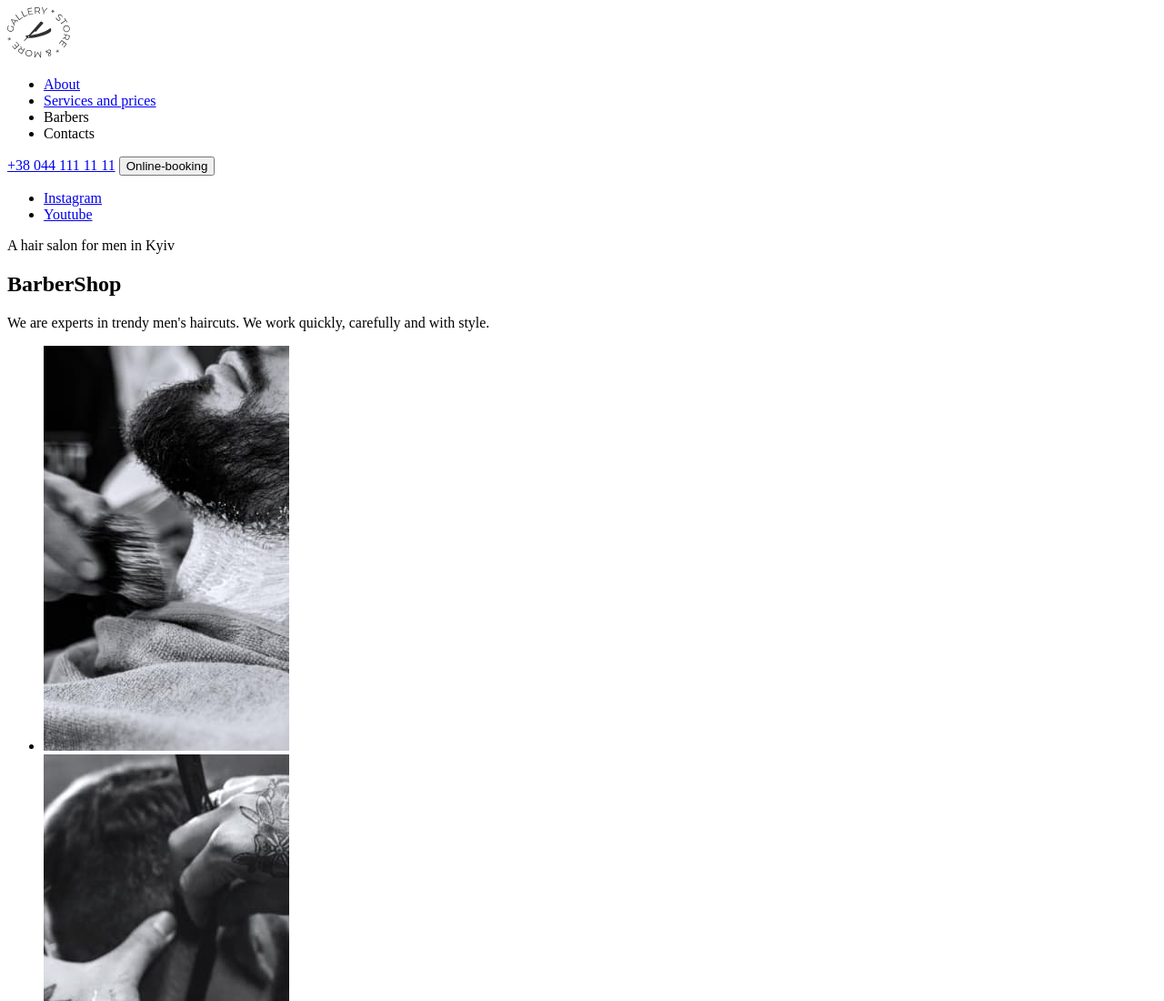
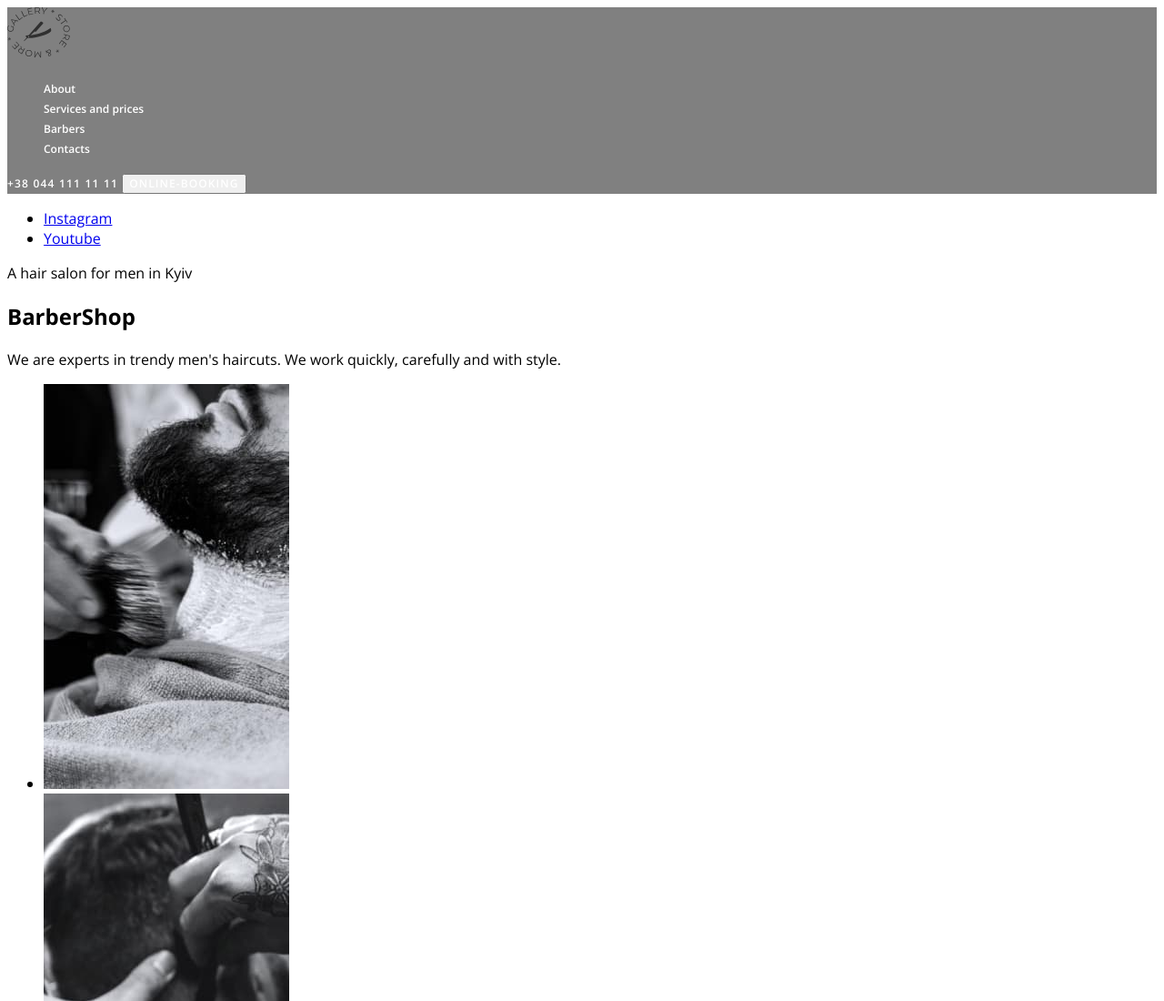
Before and after one commit to Halyna18/fs_84, a plain HTML site: page index.html in a window 1280 px wide. Shown: the top 1100 px of the page at 91% size. Drawn offline with nearby package versions, Linux system fonts and the light colour scheme.

Commit message:
Created a styles.css folder. Added styles to header and hero section

```diff
--- /dev/null
+++ b/css/styles.css
@@ -0,0 +1,52 @@
+@font-face {
+  font-family: "Open Sans";
+  src: url(../fonts/OpenSans-Regular.ttf);
+}
+@font-face {
+  font-family: "Open Sans Bold";
+  src: url(../fonts/OpenSans-Bold.ttf);
+}
+body {
+  font-family: "Open Sans", sans-serif;
+}
+.list{
+  list-style: none;
+}
+.link {
+  text-decoration: none;
+}
+.header {
+  background-color: gray;
+}
+.header-navigation {
+}
+.header-logo {
+}
+.header-list {
+}
+.header-item {
+}
+.header-link {
+  font-weight: 600;
+  font-size: 12px;
+  line-height: 1.33
+  letter-spacing: 0.1em;
+  color: #ffffff;
+}
+.header-tel {
+  font-weight: 600;
+font-size: 12px;
+line-height: 1.33;
+letter-spacing: 0.1em;
+text-transform: uppercase;
+color: #FFFFFF;
+}
+.header-btn {
+  font-family:inherit;
+font-weight: 600;
+font-size: 12px;
+line-height: 1.33;
+letter-spacing: 0.09em;
+text-transform: uppercase;
+color: #FFFFFF;
+}
--- a/index.html
+++ b/index.html
@@ -5,41 +5,64 @@
     <meta http-equiv="X-UA-Compatible" content="IE=edge" />
     <meta name="viewport" content="width=device-width, initial-scale=1.0" />
     <title>Barbershop &#128136;</title>
+    <link rel="preconnect" href="https://fonts.googleapis.com" />
+    <link rel="preconnect" href="https://fonts.gstatic.com" crossorigin />
+    <link
+      href="https://fonts.googleapis.com/css2?family=Open+Sans:wght@400;600;700&family=Raleway:wght@700&display=swap"
+      rel="stylesheet"
+    />
+    <link rel="stylesheet" href="./css/styles.css" />
   </head>
   <body>
-    <header>
-      <nav>
-        <a href="/">
+    <header class="header">
+      <nav class="header-navigation">
+        <a href="/" class="header-logo">
           <img src="./img/logo.svg" alt="logo site" />
         </a>
-        <ul>
-          <li><a href="#">About</a></li>
-          <li><a href="#">Services and prices</a></li>
-          <li><a href="#"></a>Barbers</li>
-          <li><a href="#"></a>Contacts</li>
+        <ul class="header-list list">
+          <li class="header-item">
+            <a href="#" class="header-link link">About</a>
+          </li>
+          <li class="header-item">
+            <a href="#" class="header-link link">Services and prices</a>
+          </li>
+          <li class="header-item">
+            <a href="#" class="header-link link">Barbers</a>
+          </li>
+          <li class="header-item">
+            <a href="#" class="header-link link">Contacts</a>
+          </li>
         </ul>
       </nav>
-      <a href="tel:+380441111111">+38 044 111 11 11</a>
-      <button type="button">Online-booking</button>
+      <a href="tel:+380441111111" class="header-tel link">+38 044 111 11 11</a>
+      <button type="button" class="header-btn">Online-booking</button>
     </header>
     <main>
       <!--Hero section-->
-      <section>
-        <ul>
-          <li>
-            <a href="#" target="_blank" rel="noopener noreferrer nofollow"
+      <section class="hero">
+        <ul class="hero-list">
+          <li class="hero-item">
+            <a
+              href="#"
+              target="_blank"
+              rel="noopener noreferrer nofollow"
+              class="hero-link"
               >Instagram</a
             >
           </li>
-          <li>
-            <a href="#" target="_blank" rel="noopener noreferrer nofollow"
+          <li class="hero-item">
+            <a
+              href="#"
+              target="_blank"
+              rel="noopener noreferrer nofollow"
+              class="hero-link"
               >Youtube</a
             >
           </li>
         </ul>
-        <p>A hair salon for men in Kyiv</p>
-        <h1>BarberShop</h1>
-        <p>
+        <p class="hero-subtitle">A hair salon for men in Kyiv</p>
+        <h1 class="hero-title title">BarberShop</h1>
+        <p class="hero-description">
           We are experts in trendy men's haircuts. We work quickly, carefully
           and with style.
         </p>
```
Also changed, not shown: fonts/OpenSans-Bold.ttf (added), fonts/OpenSans-Regular.ttf (added).
